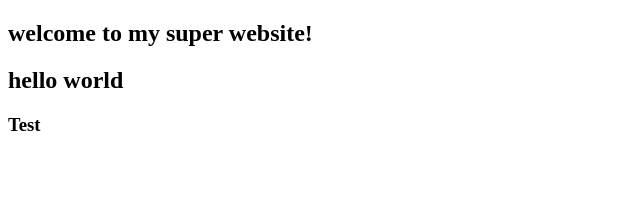
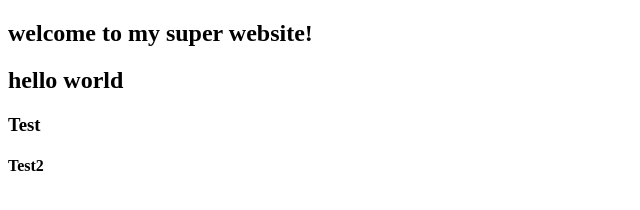
Before and after one commit to Floriovv/Superwebsite, a plain HTML site: page index.html in a window 1280 px wide. Shown: the full height of the page, 0-640 px from the left. Drawn offline with Linux system fonts and the light colour scheme.

Commit message:
h4
Added a h4

```diff
--- a/index.html
+++ b/index.html
@@ -14,6 +14,7 @@
             <h1>welcome to my super website!</h1>
             <h2>hello world</h2>
             <h3>Test</h3>
+            <h4>Test2</h4>
         </section>
     </main>
     <footer>
```
